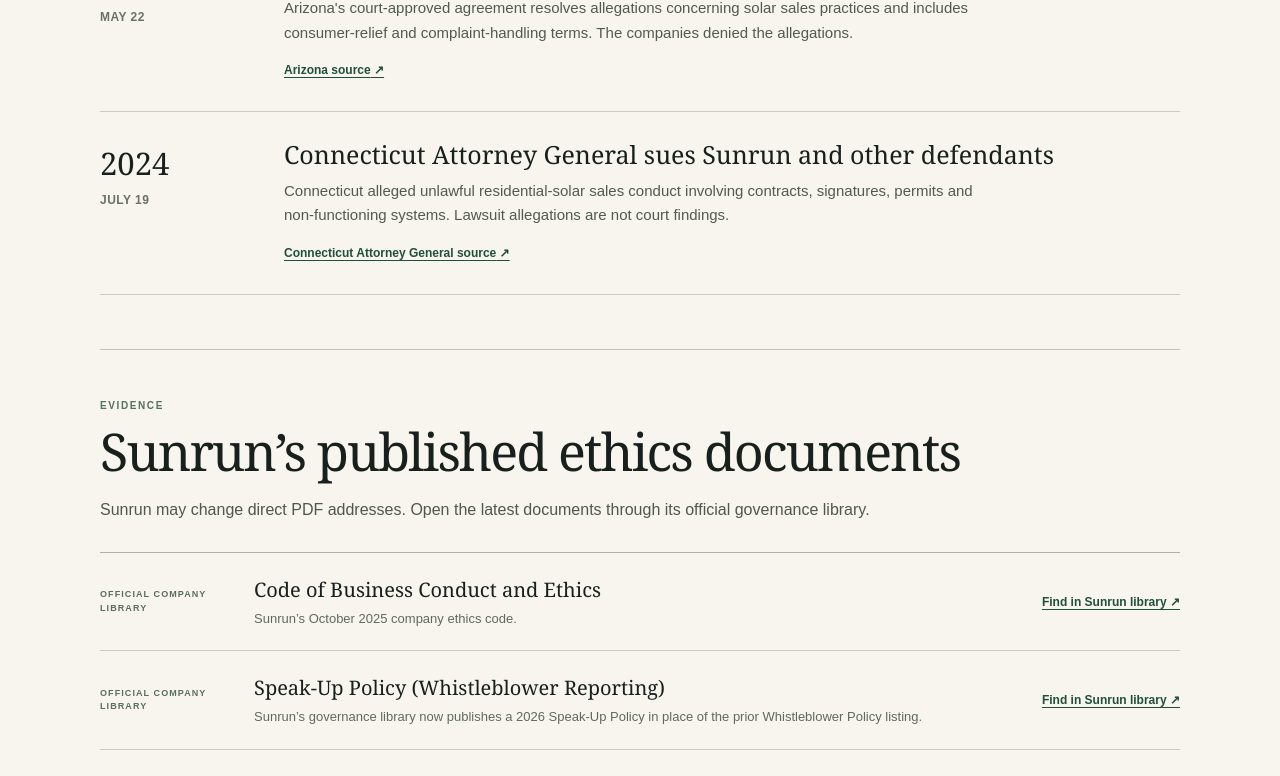
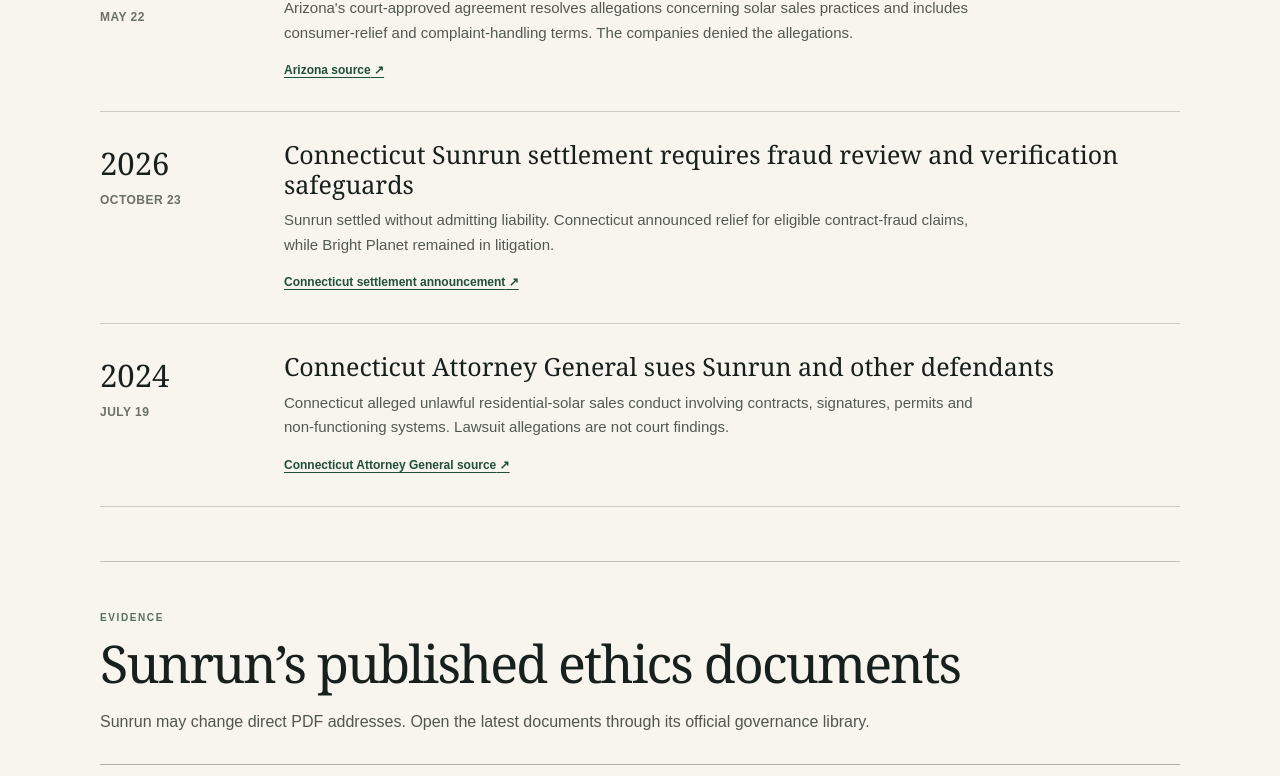
Before and after one commit to Decentralized-Rob/solar-consumer-research, a Next.js app: page /companies/sunrun/ethics-compliance in a window 1280 px wide. Shown: the part 2799-3575 px from the top of the page. Built offline with nearby package versions, Linux system fonts and the light colour scheme.

Commit message:
Align app/companies/sunrun/ethics-compliance/page.tsx with Connecticut 2026 Sunrun settlement

```diff
--- a/app/companies/sunrun/ethics-compliance/page.tsx
+++ b/app/companies/sunrun/ethics-compliance/page.tsx
@@ -9,6 +9,7 @@ const governanceUrl = "https://investors.sunrun.com/leadership-governance/govern
 const leadershipUrl = "https://investors.sunrun.com/leadership-governance/executive-management";
 const allVoicesUrl = "https://sunrun.allvoices.co/";
 const ethicsLinkedInPost = "https://www.linkedin.com/posts/sunrun_at-sunrun-were-committed-to-upholding-the-activity-7251577600949522435-tGOM";
+const connecticutSettlementSource = "https://portal.ct.gov/ag/press-releases/2026-press-releases/attorney-general-tong-announces-settlements-with-sunrun-solar-and-others-to-require-consumer-relief";
 const connecticutSource = "https://portal.ct.gov/ag/press-releases/2024-press-releases/attorney-general-tong-sues-sunrun";
 const floridaRoofOrder = "https://ecf.flmd.uscourts.gov/cgi-bin/show_public_doc?2025-02459-10-8-cv=";
 const texasSource = featuredStateSources.TX[0];
@@ -99,6 +100,14 @@ const timeline = [
     text: "Arizona's court-approved agreement resolves allegations concerning solar sales practices and includes consumer-relief and complaint-handling terms. The companies denied the allegations.",
     href: arizonaSource.url,
     label: "Arizona source",
+  },
+  {
+    year: "2026",
+    date: "October 23",
+    title: "Connecticut Sunrun settlement requires fraud review and verification safeguards",
+    text: "Sunrun settled without admitting liability. Connecticut announced relief for eligible contract-fraud claims, while Bright Planet remained in litigation.",
+    href: connecticutSettlementSource,
+    label: "Connecticut settlement announcement",
   },
   {
     year: "2024",
@@ -282,7 +291,7 @@ export default function SunrunEthicsCompliancePage() {
           <div className={styles.featuredGrid}>
             <Link href="/companies/sunrun"><span>Company tracker</span><strong>Sunrun investigations, enforcement and documented cases</strong><p>One source-based index for state actions and related SolarComplaint.com research.</p></Link>
             <Link href="/states/florida"><span>Florida</span><strong>Sunrun roof-removal and contract-buyout dispute</strong><p>A federal court order, later procedural history and Florida consumer resources.</p></Link>
-            <Link href="/cases/connecticut-attorney-general-sunrun-lawsuit"><span>Connecticut</span><strong>Connecticut Attorney General v. Sunrun</strong><p>A plain-language guide to the allegations and primary government record.</p></Link>
+            <Link href="/cases/connecticut-attorney-general-sunrun-lawsuit"><span>Connecticut</span><strong>Connecticut Attorney General v. Sunrun</strong><p>Read the settlement, 2024 complaint and consumer-relief conditions.</p></Link>
           </div>
         </section>
 
```
